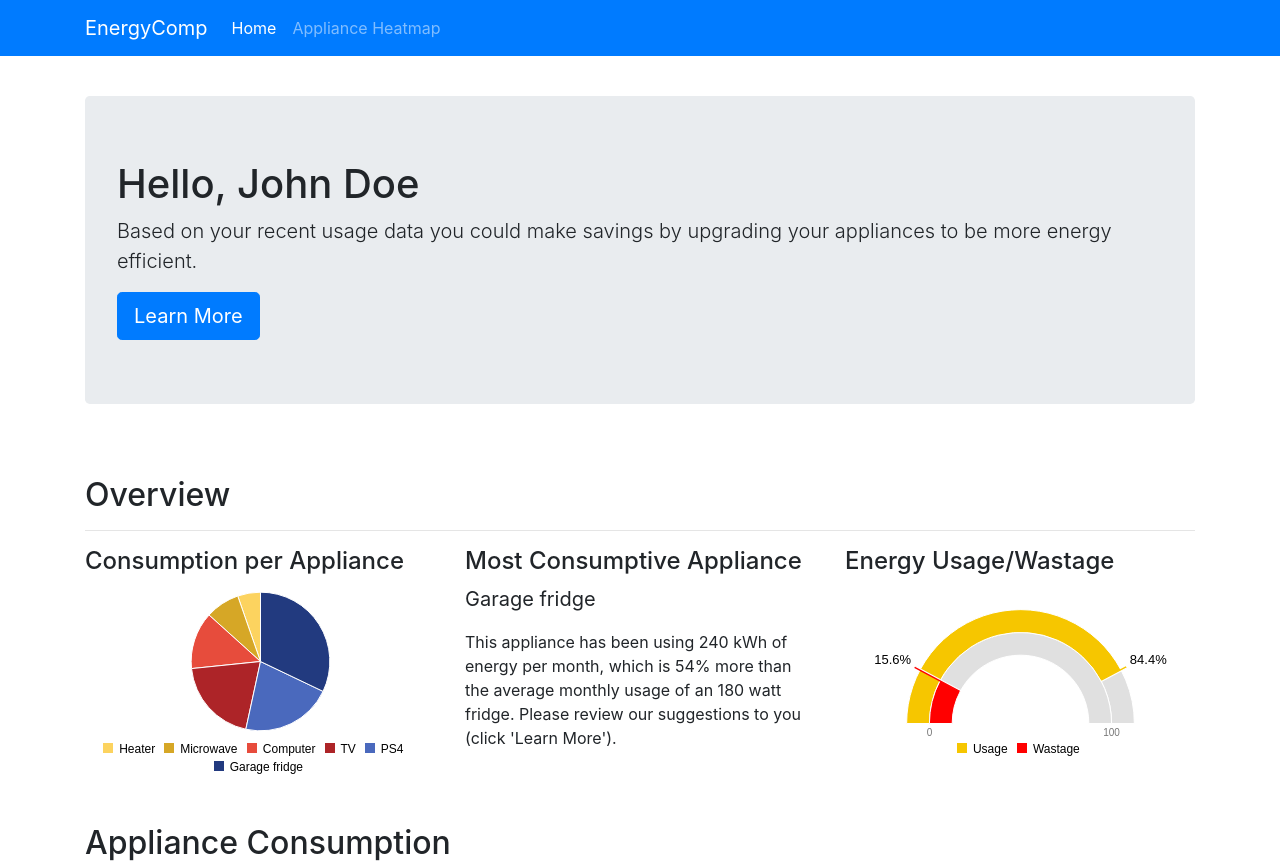
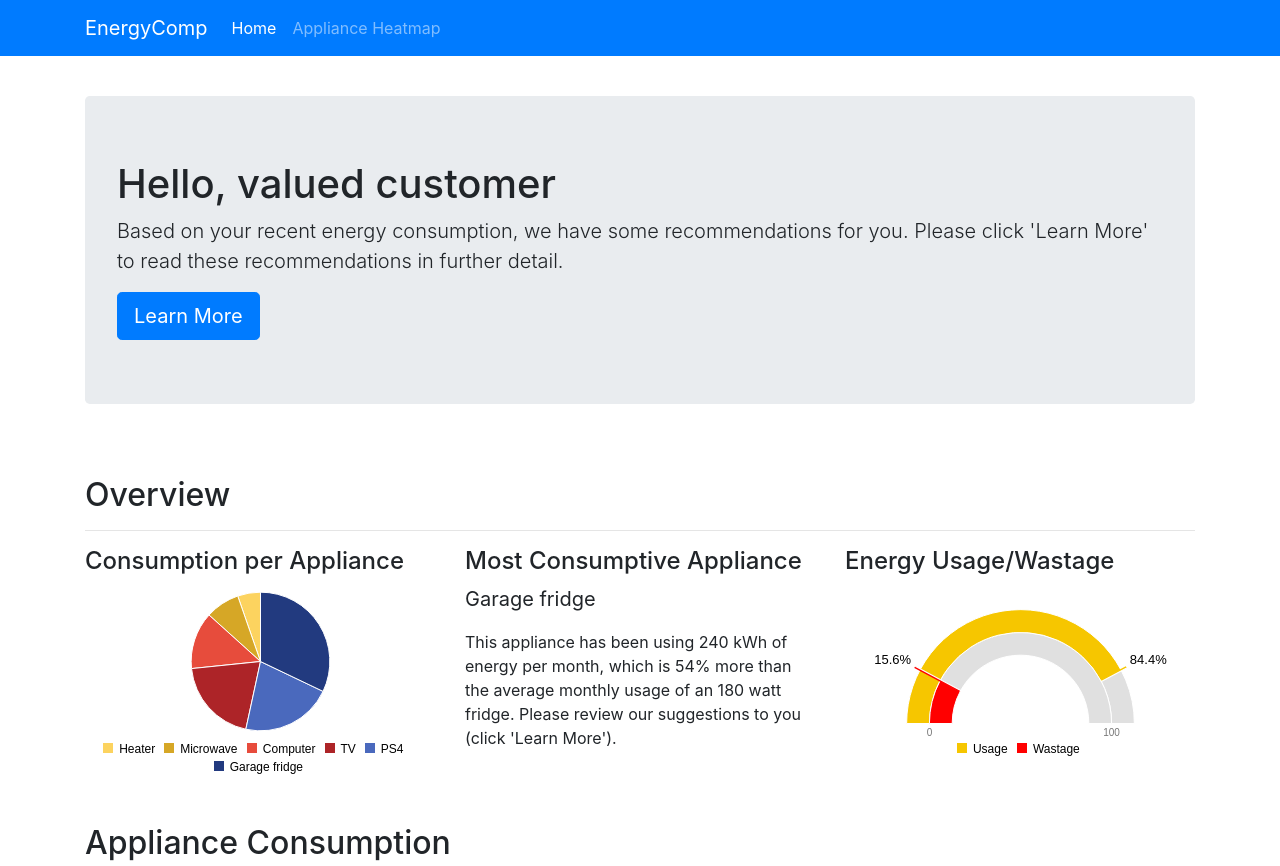
Before and after one commit to Mythie/energy2, a website: page views/index.html in a window 1280 px wide. Shown: the top 866 px of the page. Drawn offline with nearby package versions, Linux system fonts and the light colour scheme.

Commit message:
Updated index.html

```diff
--- a/views/index.html
+++ b/views/index.html
@@ -49,11 +49,8 @@
   <div class="breathe"></div>
   <section class="container" id="hero">
     <div class="jumbotron">
-      <h1>Hello, John Doe</h1>
-      <p class="lead">
-        Based on your recent usage data you could make savings by upgrading your appliances to be more energy efficient.
-      </p>
-      <!-- This isn't really neccesary but could lead to a modal explaining how they can save more -->
+      <h1>Hello, valued customer</h1>
+      <p class="lead">Based on your recent energy consumption, we have some recommendations for you. Please click 'Learn More' to read these recommendations in further detail.</p>
       <button class="btn btn-primary btn-lg" id="learnMore">Learn More</button>
     </div>
   </section>
```
Also changed, not shown: 5 other files.
